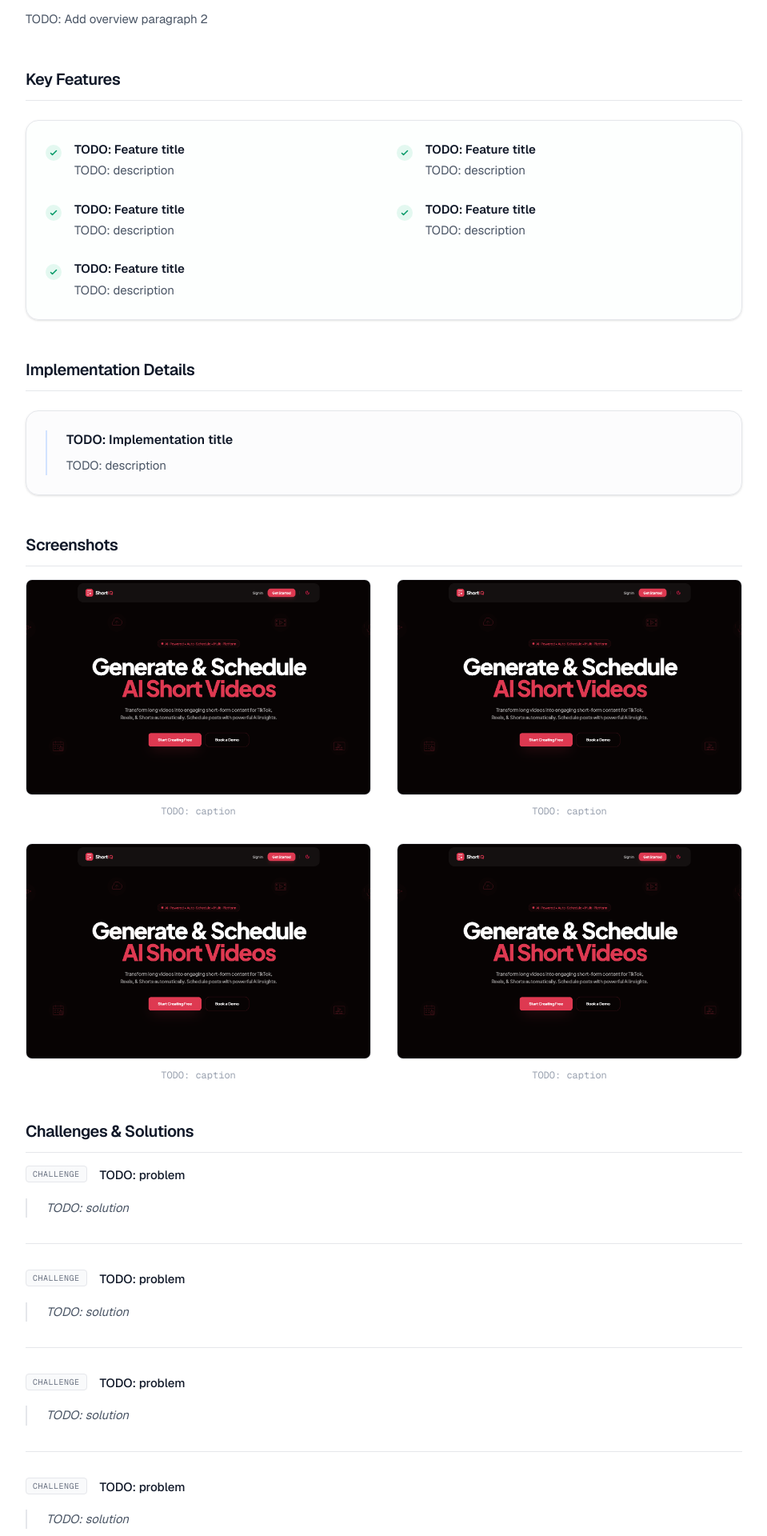
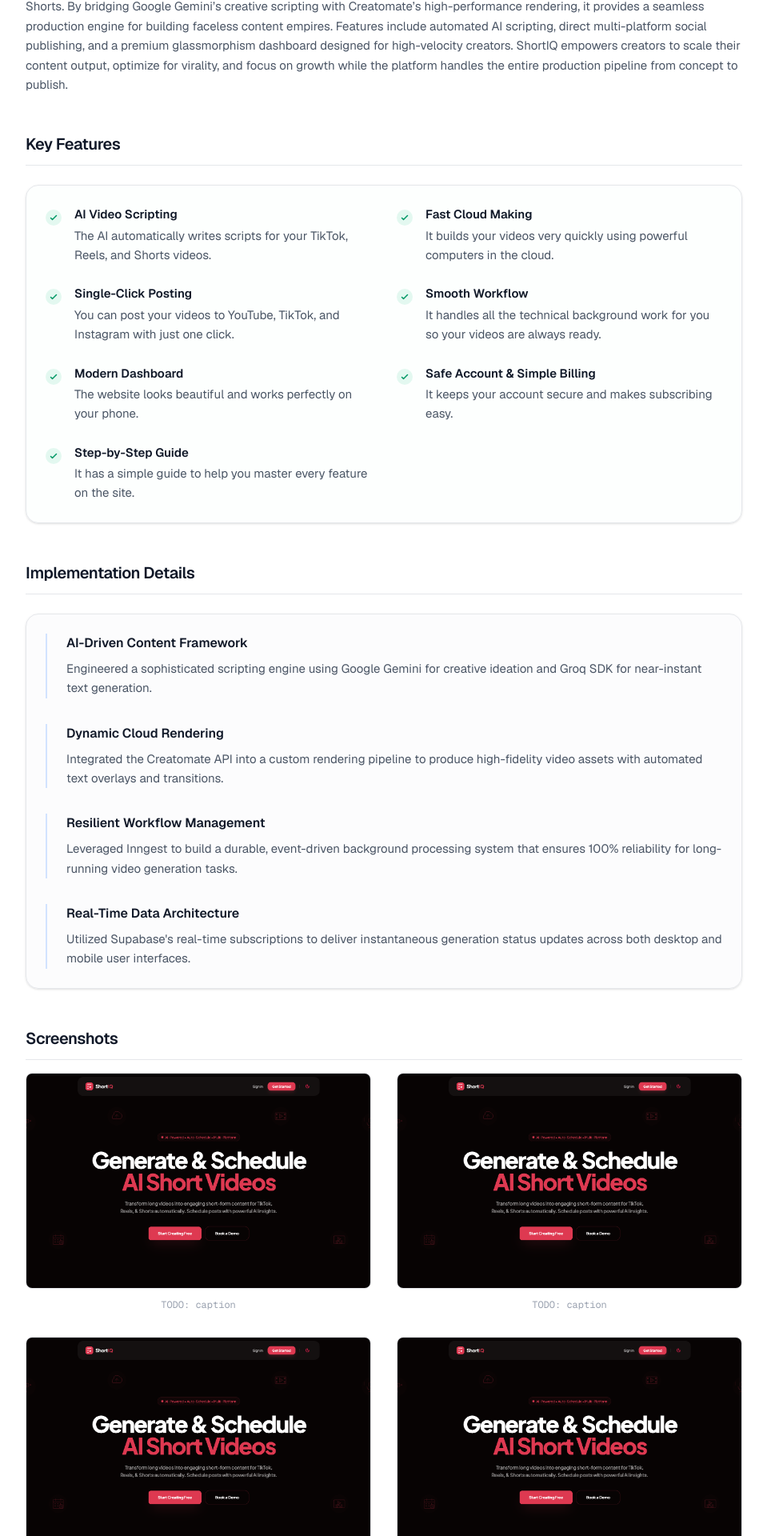
Before and after one commit to subhash-jhaa/Devfolio, a Next.js app: page /projects/shortiq in a window 1280 px wide. Shown: the part 871-2791 px from the top of the page at 80% size, without its empty margins (160-1119 px from the left). Built offline with nearby package versions, Linux system fonts and the light colour scheme.

Commit message:
update discription page

```diff
--- a/src/components/constants/projects.ts
+++ b/src/components/constants/projects.ts
@@ -23,18 +23,35 @@ export const projects: Project[] = [
       { name: 'Vercel', icon: 'vercel' },
     ],
     overview: [
-      'TODO: Add overview paragraph 1',
-      'TODO: Add overview paragraph 2',
+      'ShortIQ is an AI-powered content automation platform that transforms raw ideas into viral-ready video series for TikTok, Reels, and Shorts. By bridging Google Gemini’s creative scripting with Creatomate’s high-performance rendering, it provides a seamless production engine for building faceless content empires. Features include automated AI scripting, direct multi-platform social publishing, and a premium glassmorphism dashboard designed for high-velocity creators. ShortIQ empowers creators to scale their content output, optimize for virality, and focus on growth while the platform handles the entire production pipeline from concept to publish.',
+
     ],
     implementation: [
-      { title: 'TODO: Implementation title', description: 'TODO: description' },
+      {
+        title: 'AI-Driven Content Framework',
+        description: 'Engineered a sophisticated scripting engine using Google Gemini for creative ideation and Groq SDK for near-instant text generation.'
+      },
+      {
+        title: 'Dynamic Cloud Rendering',
+        description: 'Integrated the Creatomate API into a custom rendering pipeline to produce high-fidelity video assets with automated text overlays and transitions.'
+      },
+      {
+        title: 'Resilient Workflow Management',
+        description: 'Leveraged Inngest to build a durable, event-driven background processing system that ensures 100% reliability for long-running video generation tasks.'
+      },
+      {
+        title: 'Real-Time Data Architecture',
+        description: 'Utilized Supabase\'s real-time subscriptions to deliver instantaneous generation status updates across both desktop and mobile user interfaces.'
+      },
     ],
     features: [
-      { title: 'TODO: Feature title', description: 'TODO: description' },
-      { title: 'TODO: Feature title', description: 'TODO: description' },
-      { title: 'TODO: Feature title', description: 'TODO: description' },
-      { title: 'TODO: Feature title', description: 'TODO: description' },
-      { title: 'TODO: Feature title', description: 'TODO: description' },
+      { title: 'AI Video Scripting', description: 'The AI automatically writes scripts for your TikTok, Reels, and Shorts videos.' },
+      { title: 'Fast Cloud Making', description: 'It builds your videos very quickly using powerful computers in the cloud.' },
+      { title: 'Single-Click Posting', description: 'You can post your videos to YouTube, TikTok, and Instagram with just one click.' },
+      { title: 'Smooth Workflow', description: 'It handles all the technical background work for you so your videos are always ready.' },
+      { title: 'Modern Dashboard', description: 'The website looks beautiful and works perfectly on your phone.' },
+      { title: 'Safe Account & Simple Billing', description: 'It keeps your account secure and makes subscribing easy.' },
+      { title: 'Step-by-Step Guide', description: 'It has a simple guide to help you master every feature on the site.' },
     ],
     screenshots: [
       { src: '/shortiq.img.png', alt: 'Dashboard', caption: 'TODO: caption' },
@@ -43,10 +60,22 @@ export const projects: Project[] = [
       { src: '/shortiq.img.png', alt: 'Dashboard', caption: 'TODO: caption' },
     ],
     challenges: [
-      { problem: 'TODO: problem', solution: 'TODO: solution' },
-      { problem: 'TODO: problem', solution: 'TODO: solution' },
-      { problem: 'TODO: problem', solution: 'TODO: solution' },
-      { problem: 'TODO: problem', solution: 'TODO: solution' },
+      {
+        problem:  'Managing high-latency video rendering requests',
+        solution: 'Built a resilient background workflow system using Inngest, providing automatic retry logic and state persistence for reliable long-form video generation.'
+      },
+      {
+        problem:  'Optimizing script generation speed for a better UX',
+        solution: 'Combined Groq SDK and Google Gemini for near-instant text generation, allowing users to start editing scripts immediately without waiting for complex AI reasoning.'
+      },
+      {
+        problem: 'Maintaining a premium, responsive UI on mobile devices',
+        solution: 'Engineered a custom slide-over sidebar and touch-optimized layout using Vanilla CSS, ensuring the dashboard remains premium and functional on any screen size.'
+      },
+      {
+        problem: 'Coordinating secure publishing across multiple social platforms',
+        solution: 'Developed a unified integration layer that maps a single video generation to YouTube, TikTok, and Instagram APIs, ensuring consistent quality and metadata across all social channels.'
+      },
     ],
   },
 
@@ -68,7 +97,8 @@ export const projects: Project[] = [
       { name: 'Tailwind CSS', icon: 'tailwindcss' },
       { name: 'Appwrite', icon: 'appwrite' },
     ],
-    overview: ['TODO: Add overview'],
+    overview: [''],
+
     implementation: [{ title: 'TODO', description: 'TODO' }],
     features: [{ title: 'TODO', description: 'TODO' }],
     screenshots: [{ src: '/shortiq.img.png', alt: 'App', caption: 'TODO' }],
@@ -94,11 +124,89 @@ export const projects: Project[] = [
       { name: 'Radix UI', icon: 'radixui' },
       { name: 'Gemini AI', icon: 'googlegemini' },
     ],
-    overview: ['TODO: Add overview'],
-    implementation: [{ title: 'TODO', description: 'TODO' }],
-    features: [{ title: 'TODO', description: 'TODO' }],
-    screenshots: [{ src: '/shortiq.img.png', alt: 'Chat', caption: 'TODO' }],
-    challenges: [{ problem: 'TODO', solution: 'TODO' }],
+    overview: [
+      'Vartaa reimines professional collaboration for a diverse workforce, providing high-performance, AI-driven team communication engineered for the multilingual landscape of India. By bridging Sarvam AI’s deep linguistic models with Convex’s real-time reactive backend, Vartaa enables teams to communicate instantly across 22 Indian languages with zero friction.'
+    ],
+    implementation: [
+      {
+        title: "Hybrid AI Routing",
+        description: "Optimized latency by routing Indic translations to Sarvam AI (Mayura:v1) and complex global reasoning/summarization to Google Gemini Flash."
+      },
+      {
+        title: "Real-Time Sync Engine",
+        description: "Leveraged Convex’s WebSocket architecture for ACID-compliant, <100ms synchronization of messages, typing indicators, and live translations."
+      },
+      {
+        title: "Sentiment-Aware Audio",
+        description: "Integrated Sarvam Bulbul v3 for TTS, using a custom analysis layer to dynamically adjust voice pacing and tone based on message sentiment."
+      },
+      {
+        title: "Automated Metadata Extraction",
+        description: "Deployed Gemini-powered insights to automatically extract actionable tasks, smart replies, and professional tone alerts from unstructured chat."
+      }
+    ],
+    features: [
+      {
+        title: "Real-time Translation",
+        description: "Every message is automatically translated into each member's preferred language, powered by Sarvam AI for native-level accuracy."
+      },
+      {
+        title: "AI Thread Summaries",
+        description: "Catch up on long conversations with a single click using Google Gemini-powered summaries delivered in your native language."
+      },
+      {
+        title: "Universal Voice Messaging",
+        description: "Record in any tongue; Vartaa transcribes, translates, and plays back audio in each recipient's chosen language automatically."
+      },
+      {
+        title: "AI-Extracted Tasks",
+        description: "Never lose an action item. Vartaa’s AI identifies and extracts tasks directly from chat messages for seamless tracking."
+      },
+      {
+        title: "Ultra-Low Latency Smart Replies",
+        description: "Context-aware suggestions that understand nuances across multiple languages with under 200ms response time."
+      },
+      {
+        title: "Focused Rooms",
+        description: "A \"Zero Noise\" architecture that eliminates notification fatigue by focusing on purposeful rooms over chaotic public channels."
+      },
+      {
+        title: "Interactive Onboarding",
+        description: "A streamlined guide ensures users can set their language preferences and start collaborating in seconds."
+      },
+      {
+        title: "Real-time Collaborative Infrastructure",
+        description: "Live typing indicators, presence tracking (Online/Away/DND), and read-receipts to demonstrate mastery of real-time data synchronization and complex state management using Convex."
+      }
+    ],
+    screenshots: [
+      { src: '/shortiq.img.png', alt: 'Chat', caption: 'TODO' },
+      { src: '/shortiq.img.png', alt: 'Chat', caption: 'TODO' },
+      { src: '/shortiq.img.png', alt: 'Chat', caption: 'TODO' },
+      { src: '/shortiq.img.png', alt: 'Chat', caption: 'TODO' },
+    ],
+    challenges: [
+      {
+        problem: "Handling many translations without slowing down the app",
+        solution: "Built a system that processes multiple languages at the same time in the background, so the chat stays fast and smooth for everyone."
+      },
+      {
+        problem: "Choosing between fast translations and smart summaries",
+        solution: "Used two different AIs: one that is super fast for basic translating and another that is very smart for creating summaries and finding tasks."
+      },
+      {
+        problem: "Showing real-time \"typing\" updates without any lag",
+        solution: "Used high-speed technology to sync updates across all users in less than a second, so everyone sees instantly when someone is typing."
+      },
+      {
+        problem: "Making the complex design look premium on small mobile screens",
+        solution: "Created a custom layout that automatically reshapes itself for phones, keeping the \"Obsidian\" look beautiful on any device."
+      },
+      {
+        problem: "Remembering important work mentioned in a long chat",
+        solution: "Used AI to automatically find and save \"Tasks\" and \"To-Do\" items from the messages, so nothing important gets forgotten."
+      }
+    ],
   },
 
   {
--- a/src/components/project/ProjectChallenges.tsx
+++ b/src/components/project/ProjectChallenges.tsx
@@ -9,28 +9,32 @@ export function ProjectChallenges({ challenges }: ProjectChallengesProps) {
 
   return (
     <section>
-      <h2 className="text-xl font-semibold tracking-tight border-b border-gray-200 dark:border-[#272727] pb-3 mb-4 text-gray-900 dark:text-[#f0f0f0]">
+      <h2 className="text-xl font-semibold tracking-tight border-b border-gray-200 dark:border-[#272727] pb-3 mb-6 text-gray-900 dark:text-[#f0f0f0]">
         Challenges & Solutions
       </h2>
-      <div className="divide-y divide-gray-200 dark:divide-[#272727]">
+      <div className="p-6 rounded-2xl border border-gray-200 dark:border-[#272727] bg-amber-50/5 dark:bg-amber-900/5 shadow-sm">
+        <div className="space-y-10">
           {challenges.map((item, i) => (
-          <div key={i} className="py-8 first:pt-0 last:pb-0 space-y-4">
+            <div key={i} className="group space-y-4">
               <div className="flex items-start gap-4">
-              <span className="h-fit px-2 py-0.5 bg-gray-50 dark:bg-[#1e1e1e] border border-gray-200 dark:border-[#2d2d2d] text-gray-500 dark:text-[#888] font-mono text-[10px] uppercase tracking-wider rounded">
+                <span className="flex-shrink-0 mt-1 px-2 py-0.5 bg-amber-100/50 dark:bg-amber-900/30 border border-amber-200 dark:border-amber-800/50 text-amber-700 dark:text-amber-400 font-mono text-[9px] uppercase tracking-wider rounded font-bold">
                   Challenge
                 </span>
-              <p className="text-gray-900 dark:text-[#f0f0f0] text-[15px] font-medium leading-relaxed">
+                <p className="text-gray-900 dark:text-[#f0f0f0] text-[15px] font-semibold leading-relaxed group-hover:text-amber-600 dark:group-hover:text-amber-400 transition-colors duration-300">
                   {item.problem}
                 </p>
               </div>
-            <div className="pl-6 border-l-2 border-gray-200 dark:border-[#333333]">
-              <p className="text-gray-600 dark:text-[#a0a0a0] text-[15px] leading-relaxed italic">
+              <div className="relative pl-6 ml-4 border-l-2 border-amber-500/20 group-hover:border-amber-500 transition-colors duration-300">
+                <div className="absolute -left-[2px] top-0 h-4 w-[2px] bg-amber-500 opacity-0 group-hover:opacity-100 transition-opacity" />
+                <p className="text-gray-600 dark:text-[#a0a0a0] text-[15px] leading-relaxed">
+                  <span className="text-gray-400 dark:text-[#555] font-mono text-[10px] uppercase mr-2 opacity-50 font-bold">Solution:</span>
                   {item.solution}
                 </p>
               </div>
             </div>
           ))}
         </div>
+      </div>
     </section>
   );
 }
```
Also changed, not shown: src/components/project/ProjectHeader.tsx (+8 -5 lines). Lines whose indentation alone changed are shown as unchanged.
